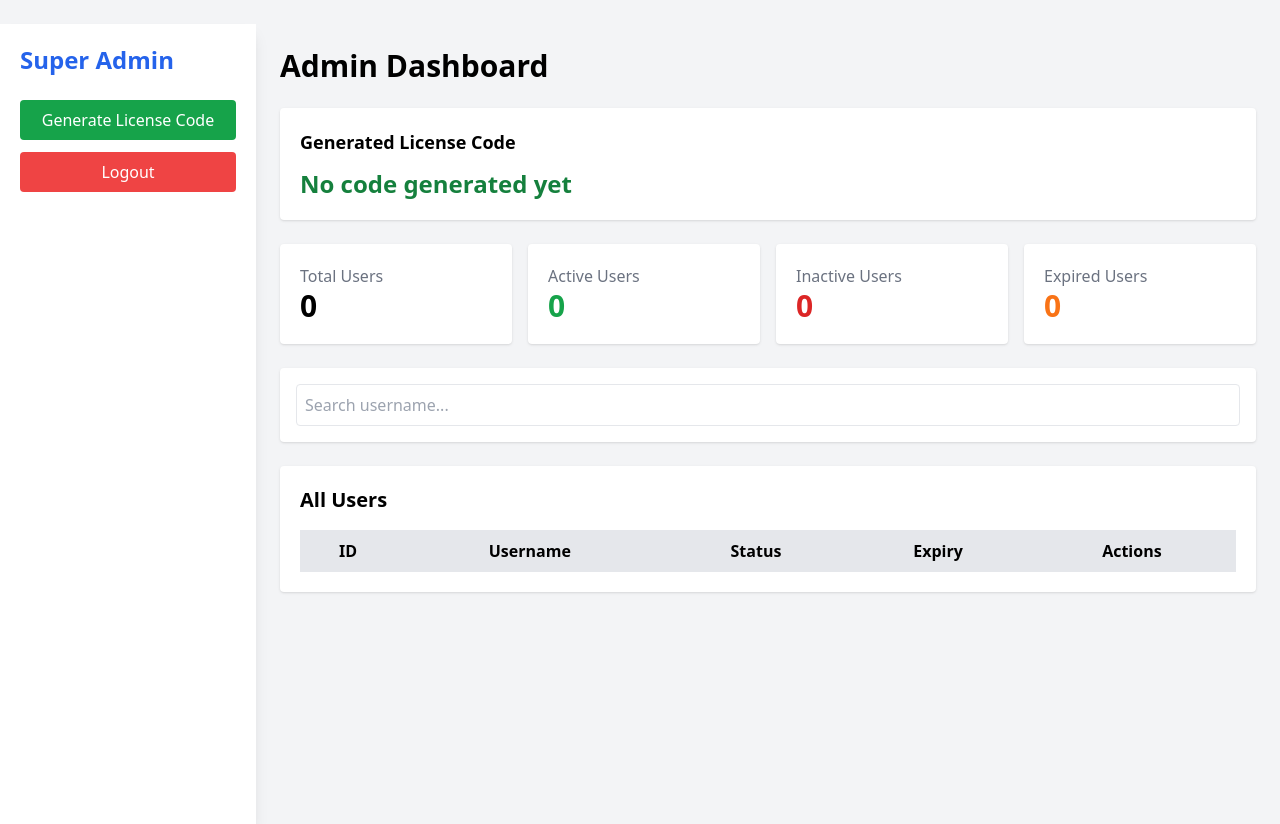
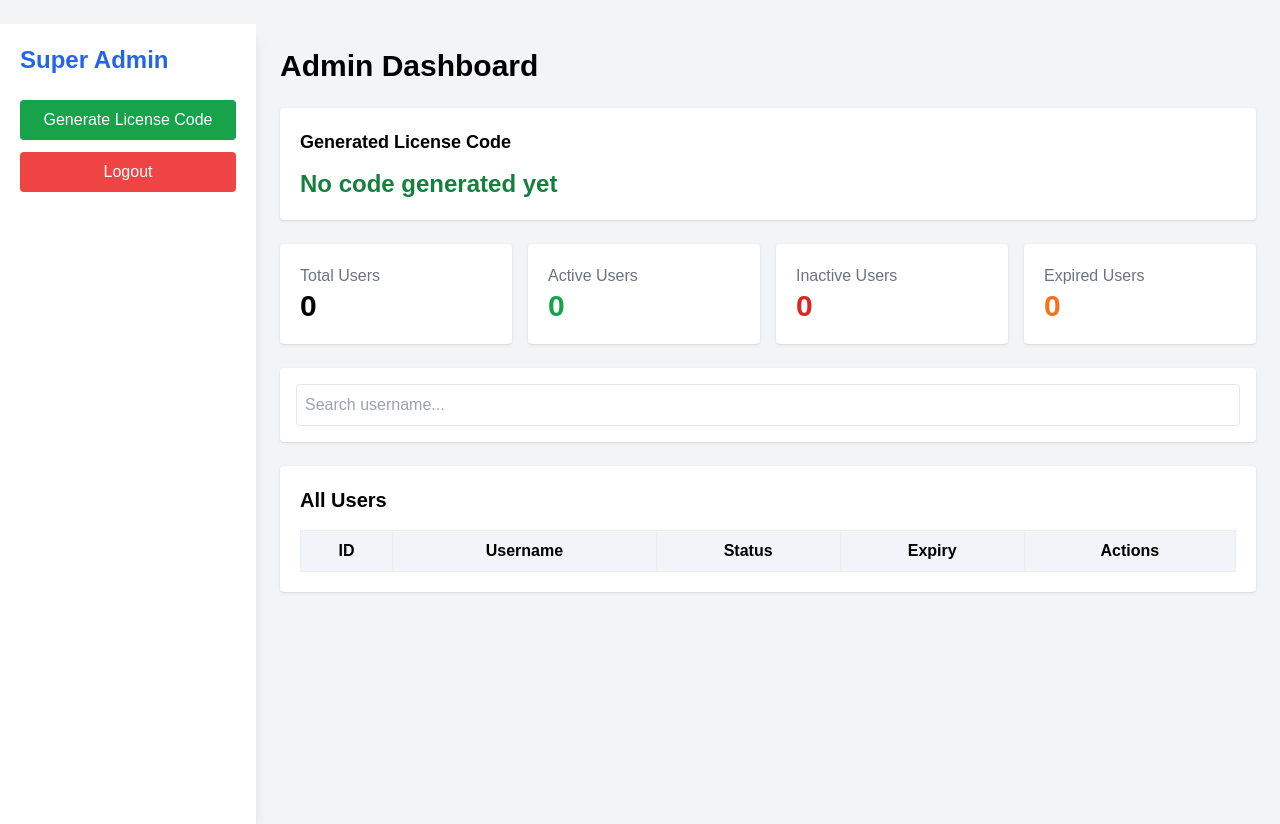
Before and after one commit to Olumade1/edureports, a website: page public/admin-dashboard.html in a window 1280 px wide. Drawn offline with nearby package versions, Linux system fonts and the light colour scheme; no server answers; sample sign-in values are in the browser's storage.

Commit message:
Fix stylesheet filename

```diff
--- a/public/admin-dashboard.html
+++ b/public/admin-dashboard.html
@@ -2,7 +2,7 @@
 <html>
 <head>
   <meta name="viewport" content="width=device-width, initial-scale=1.0">
-  <link rel="stylesheet" href="style.css">
+  <link rel="stylesheet" href="styles.css">
   <title>Super Admin Dashboard</title>
 
   <script src="https://cdn.tailwindcss.com"></script>
```
Also changed, not shown: public/admin-login.html (+1 -1 lines), public/licenses.html (+1 -1 lines), public/login.html (+1 -1 lines), public/rankings.html (+1 -1 lines), public/report.html (+1 -1 lines), public/school.html (+1 -1 lines), public/scores.html (+1 -1 lines), public/signup.html (+1 -1 lines), public/students.html (+1 -1 lines), public/subjects.html (+1 -1 lines), public/verify.html (+1 -1 lines).
